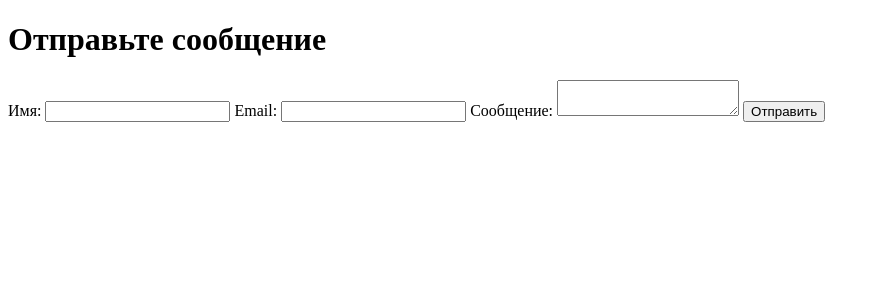
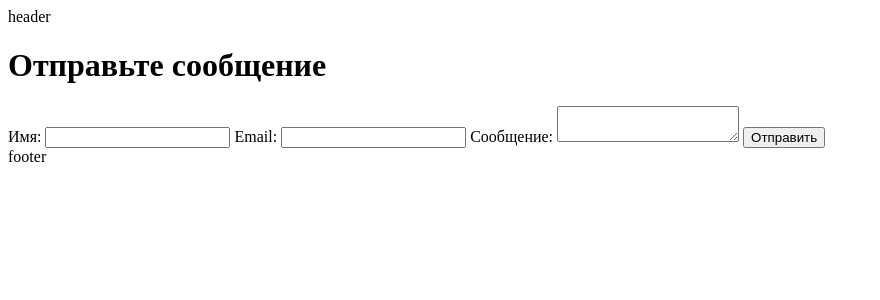
Before and after one commit to VitaliyFrolov/GazAutoService.Web, a FastAPI app: page / in a window 1280 px wide. Shown: the top 300 px of the page, without its empty margins (0-880 px from the left). Run offline with FastAPI, Linux system fonts and the light colour scheme; some libraries are stand-ins or nearby versions.

```diff
--- a/app.py
+++ b/app.py
@@ -2,6 +2,7 @@ from fastapi import FastAPI, Form
 from fastapi.responses import HTMLResponse
 from fastapi.templating import Jinja2Templates
 from fastapi import Request
+
 
 app = FastAPI()
 templates = Jinja2Templates(directory="templates")
--- /dev/null
+++ b/templates/blocks/footer.html
@@ -0,0 +1,3 @@
+<footer>
+    footer
+</footer>
--- /dev/null
+++ b/templates/blocks/header.html
@@ -0,0 +1,3 @@
+<header>
+   header
+</header>
--- a/templates/index.html
+++ b/templates/index.html
@@ -7,6 +7,8 @@
     <script src="https://unpkg.com/htmx.org@1.9.3"></script>
 </head>
 <body>
+
+{% include 'blocks/header.html' %}
 
 <h1>Отправьте сообщение</h1>
 
@@ -30,5 +32,7 @@
 
 <div id="response"></div>
 
+{% include 'blocks/footer.html' %}
+
 </body>
 </html>
```
Also changed, not shown: .github/workflows/ci.yaml (added), 1 other file.
